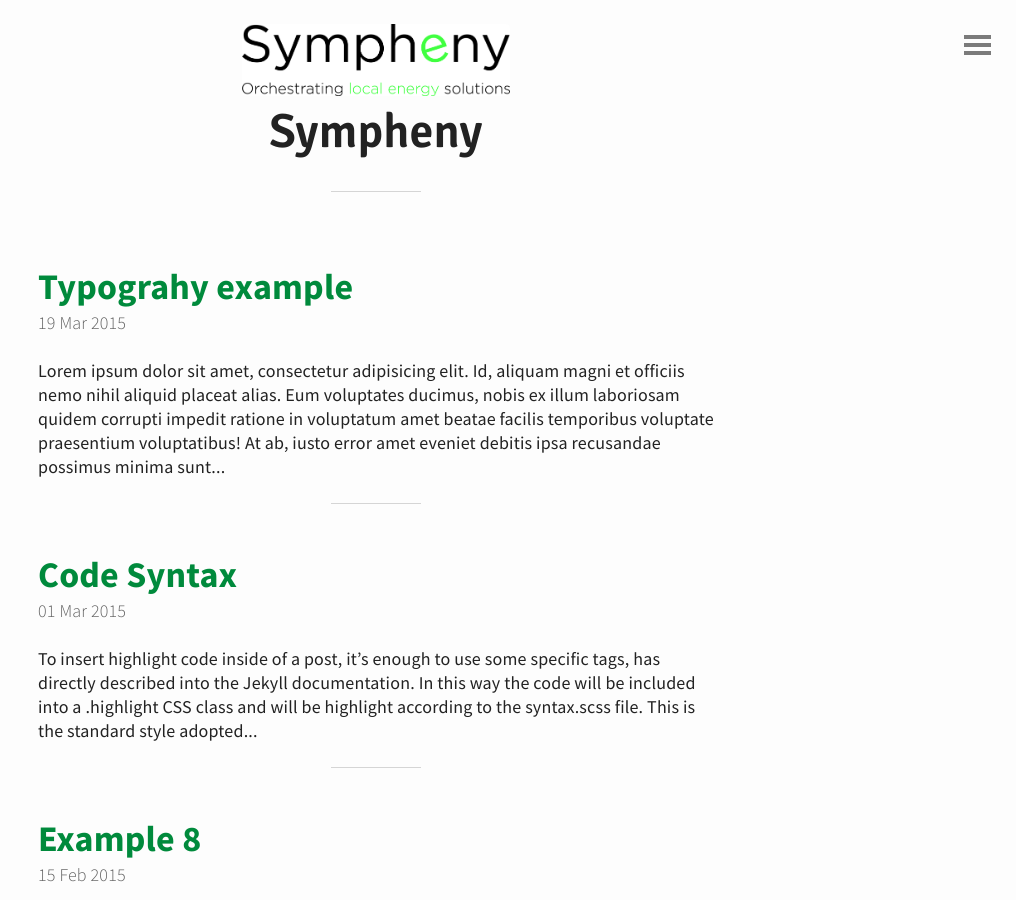
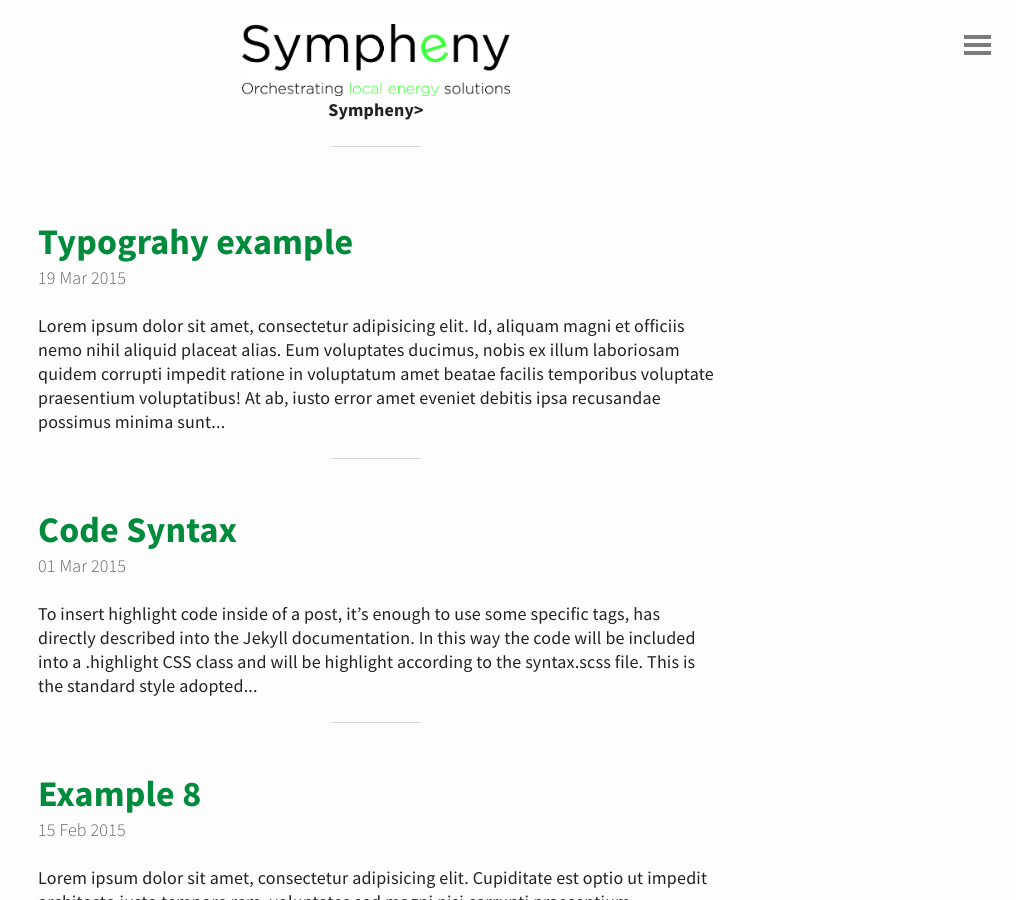
Before and after one commit to Sympheny/Sympheny.github.io, a Jekyll site: the page built from index.html, in a window 1280 px wide and 900 px high. Shown: the whole window, without its empty margins (264-1280 px from the left). Built offline with Jekyll 4.4.1, drawn with Linux system fonts in a browser that asks for light colours; the list of posts is cut into pages by our own code.

```diff
--- a/_includes/header.html
+++ b/_includes/header.html
@@ -1,6 +1,6 @@
 <header id="header">
 	<a href="{{ site.baseurl }}">
 		<img src="{{ "/img/Logo_symphony_2-01.jpg" | prepend: site.baseurl | replace: '//', '/' }}" alt="Emerald Logo">
-	  <h1>Sympheny</h1>
+	  <!<h1>Sympheny</h1>>
 	</a>
 </header>
```
